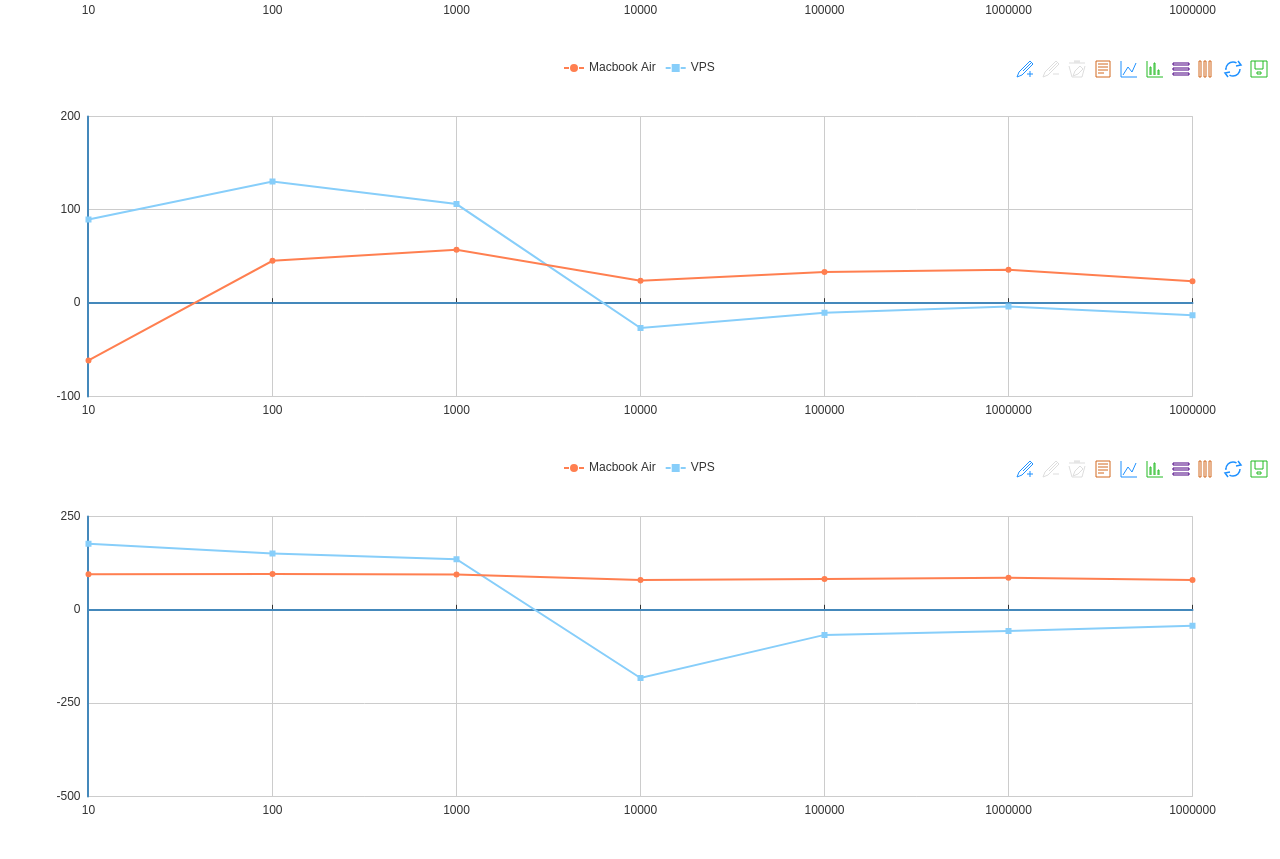
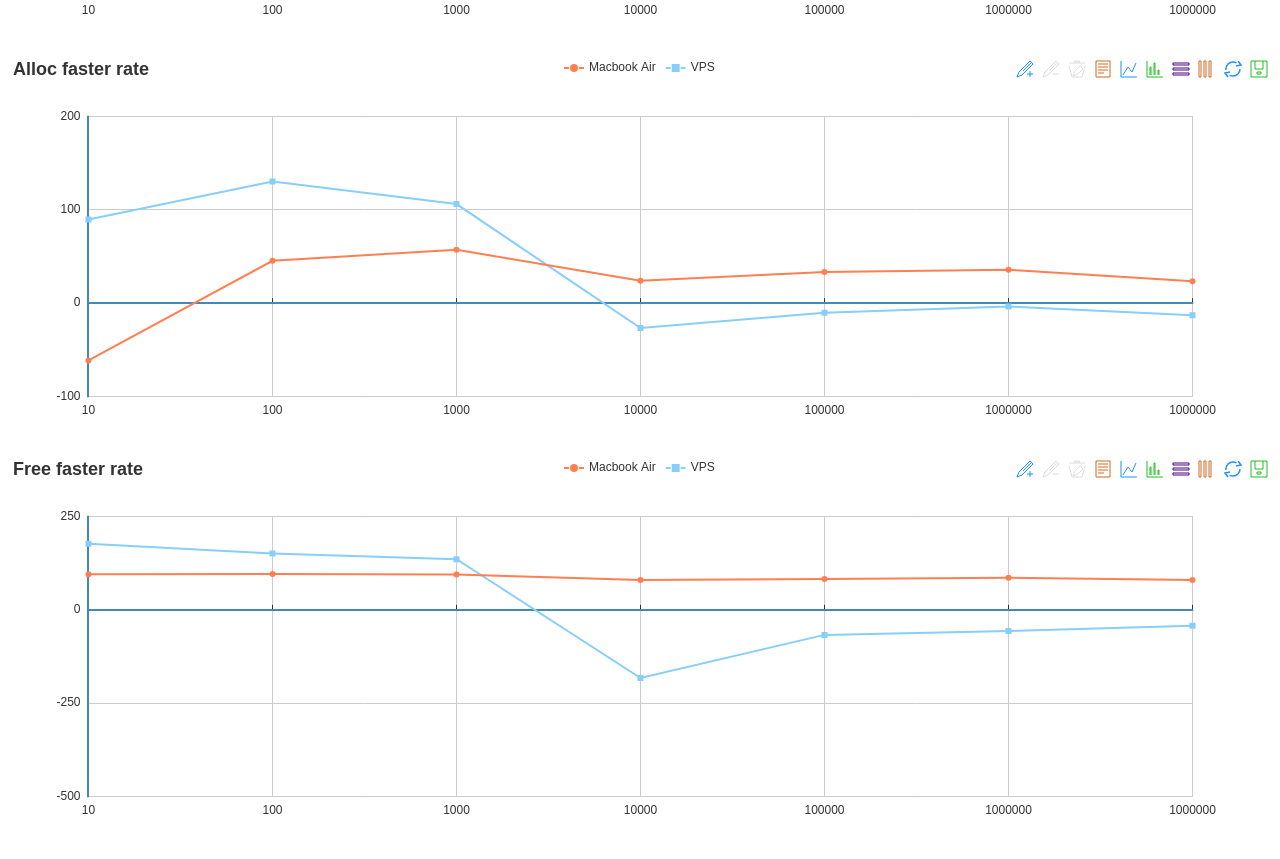
Before and after one commit to XadillaX/xmempool, a plain HTML site: page index.html in a window 1280 px wide. Shown: the part 746-1605 px from the top of the page. Drawn offline with Linux system fonts and the light colour scheme.

Commit message:
add titles

```diff
--- a/index.html
+++ b/index.html
@@ -245,8 +245,7 @@
     <div id="free" style="height: 400px;"></div>
     <script src="echarts/echarts-all.js"></script>
     <script>
-        function getData(machine, type)
-        {
+        function getData(machine, type) {
             var _data = data[machine];
             var xmem = _data["./perf_xmem"];
             var alloc = _data["./perf_alloc"];
@@ -337,6 +336,7 @@
         };
 
         var allocOption = {
+            title: { text: "Alloc faster rate" },
             tooltip:
             {
                 trigger: "axis"
@@ -404,6 +404,7 @@
         };
 
         var freeOption = {
+            title: { text: "Free faster rate" },
             tooltip:
             {
                 trigger: "axis"
```
